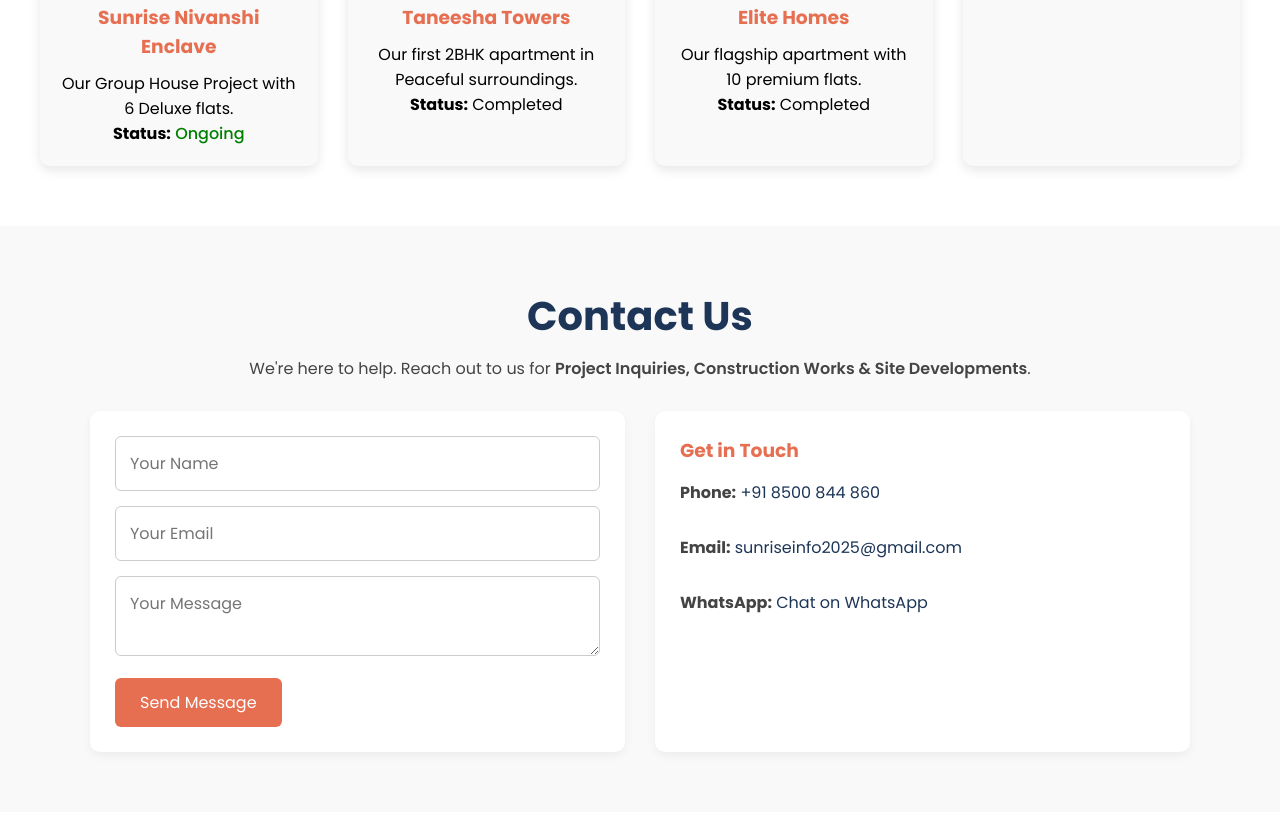
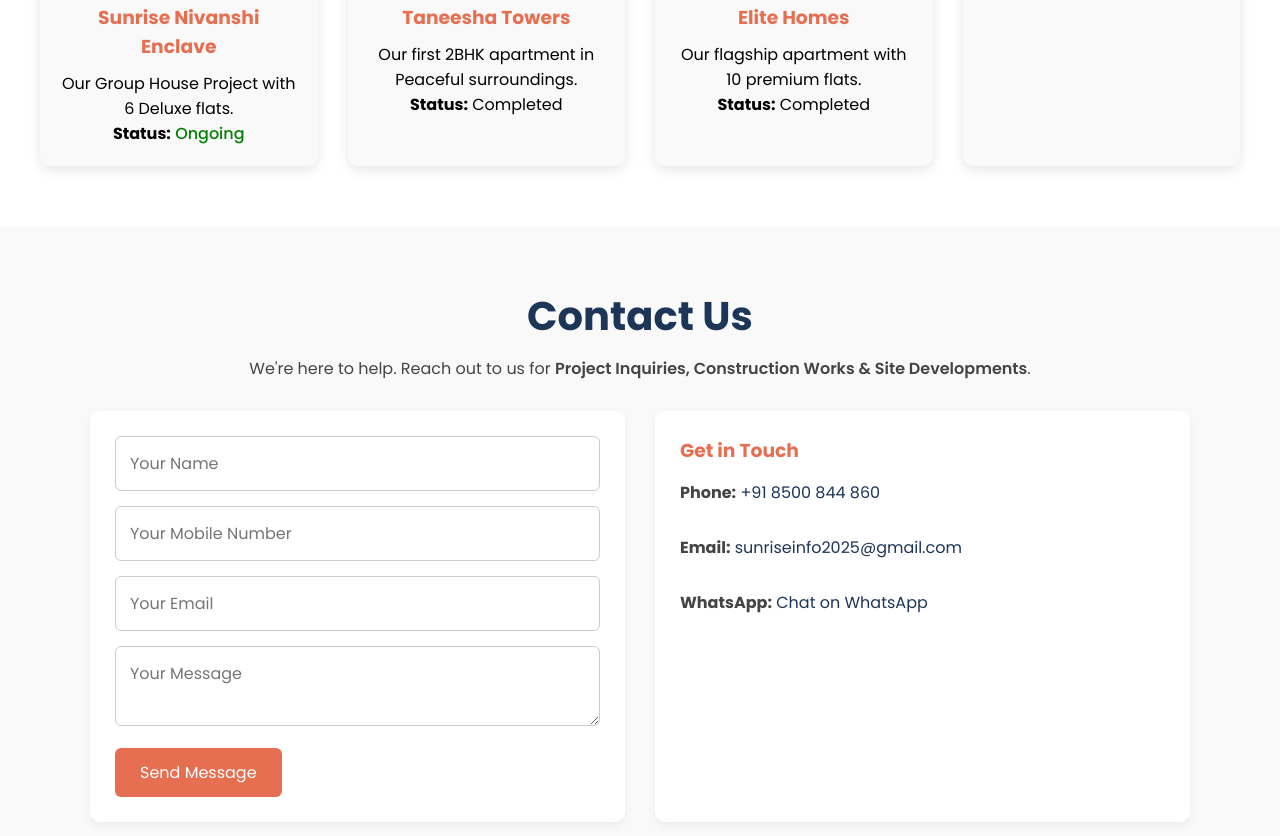
Before and after one commit to myself-sunilpratap/sr, a plain HTML site: page index.html in a window 1280 px wide. Shown: the part 2317-3153 px from the top of the page. Before the commit the page ends 3129 px from the top, so only its background shows below. Drawn offline with nearby package versions, Linux system fonts and the light colour scheme.

Commit message:
Update index.html

```diff
--- a/index.html
+++ b/index.html
@@ -302,6 +302,9 @@
       <div class="form-group">
         <input type="text" name="name" placeholder="Your Name" required>
       </div>
+        <div class="form-group">
+        <input type="mobile" name="mobile" placeholder="Your Mobile Number" required>
+      </div>
       <div class="form-group">
         <input type="email" name="email" placeholder="Your Email" required>
       </div>
```
